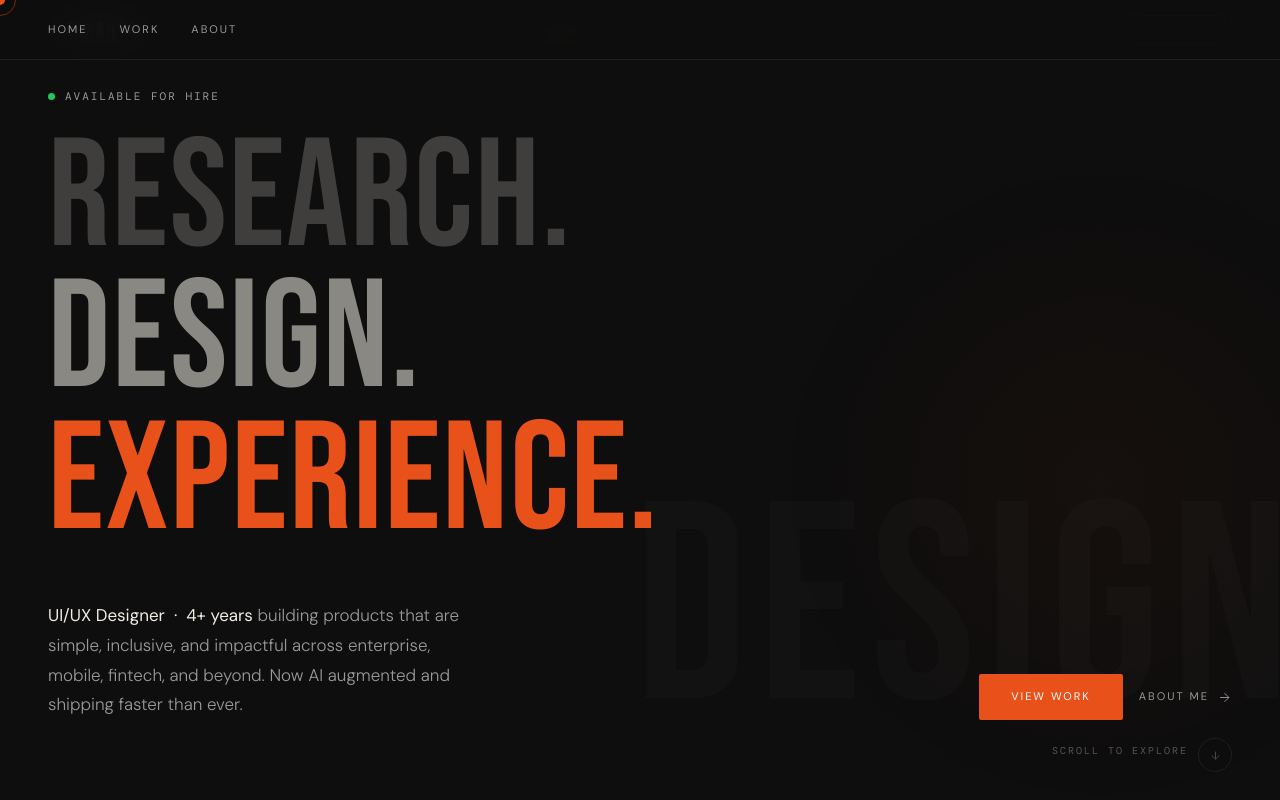
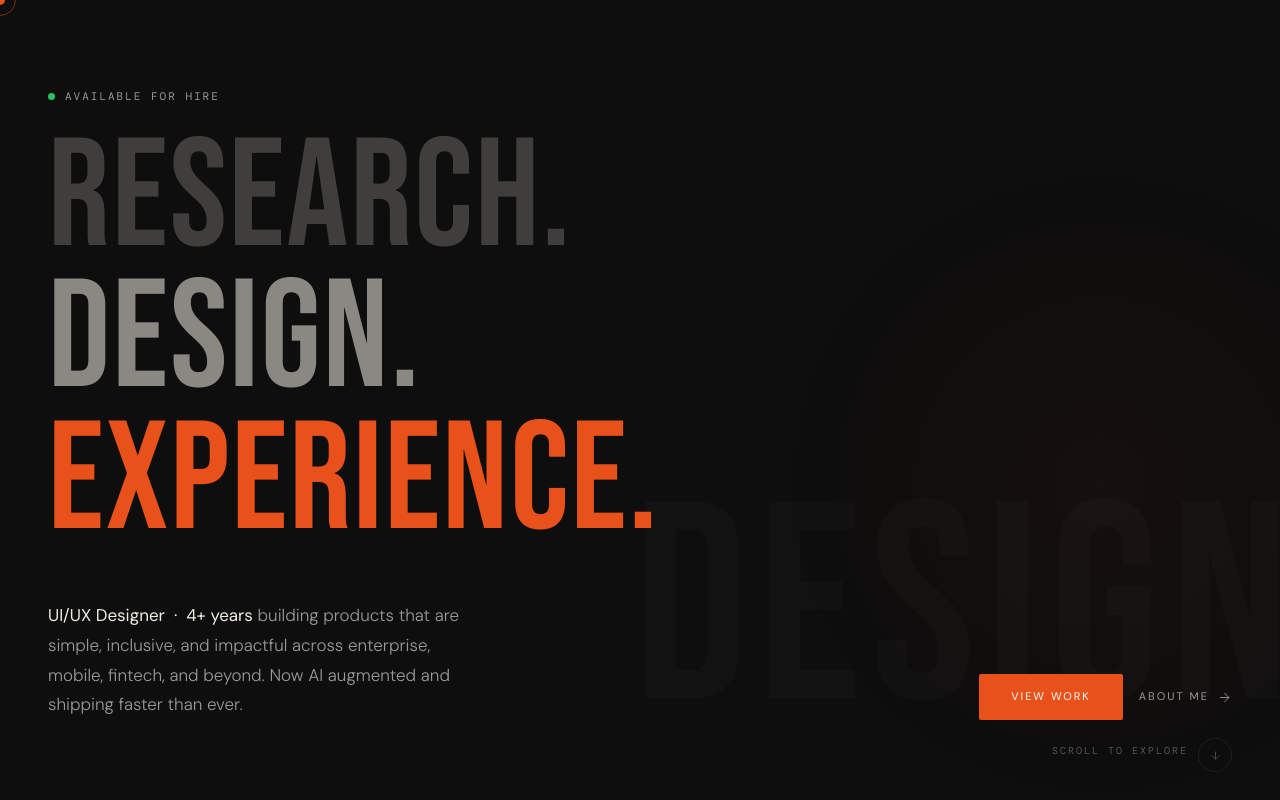
Before and after one commit to Dikshyachhetri/Portfolio, a React (Vite) app: page /Portfolio/home in a window 1280 px wide. Shown: the top 800 px of the page. Built offline with nearby package versions, Linux system fonts and the light colour scheme.

Commit message:
Remove navigation completely from portfolio

```diff
--- a/src/App.tsx
+++ b/src/App.tsx
@@ -1,7 +1,6 @@
 import React from 'react'
 import { Routes, Route, Navigate } from 'react-router-dom'
 import CustomCursor from './components/CustomCursor'
-import Nav from './components/Nav'
 
 import ScrollToTop from './components/ScrollToTop'
 import Footer from './components/Footer'
@@ -16,7 +15,6 @@ export default function App() {
     <>
       <CustomCursor />
       <ScrollToTop />
-      <Nav />
       <Routes>
         <Route path="/" element={<Navigate to="/home" replace />} />
         <Route path="/home" element={<HomePage />} />
--- a/src/components/Nav.tsx
+++ /dev/null
@@ -1,80 +0,0 @@
-import { useState, useEffect } from 'react'
-import { Link, useLocation } from 'react-router-dom'
-
-const NAV_LINKS = [
-  { to: '/home', label: 'Home' },
-  { to: '/about', label: 'About' },
-  { to: '/work', label: 'Work' },
-]
-
-function openGmail() {
-  window.open('https://mail.google.com/mail/?view=cm&fs=1&to=dikshyabc01@gmail.com', '_blank')
-}
-
-export default function Nav() {
-  const [drawerOpen, setDrawerOpen] = useState(false)
-  const location = useLocation()
-
-  const closeDrawer = () => setDrawerOpen(false)
-
-  useEffect(() => { setDrawerOpen(false) }, [location.pathname])
-
-  const isActive = (path: string) => location.pathname === path
-
-  return (
-    <>
-      <nav role="navigation" aria-label="Main navigation">
-        {/* Logo (leftmost) */}
-        <Link className="nav-logo" to="/home" aria-label="Dikshya Home">
-          <span className="nav-logo-dot" aria-hidden="true"></span>DIKSHYA
-        </Link>
-
-        {/* Nav links (center) */}
-        <ul className="nav-links" role="list">
-          {NAV_LINKS.map(link => (
-            <li key={link.to}>
-              <Link
-                to={link.to}
-                className={isActive(link.to) ? 'active' : ''}
-              >
-                {link.label}
-              </Link>
-            </li>
-          ))}
-        </ul>
-
-        {/* Hire Me button & hamburger (rightmost) */}
-        <div className="nav-right">
-          <button className="nav-cta" onClick={openGmail}>Hire Me</button>
-          <button
-            className="nav-hamburger"
-            id="hamburger"
-            aria-label={drawerOpen ? 'Close menu' : 'Open menu'}
-            aria-expanded={drawerOpen}
-            aria-controls="navDrawer"
-            onClick={() => setDrawerOpen(!drawerOpen)}
-          >
-            <span style={drawerOpen ? { transform: 'translateY(6.5px) rotate(45deg)' } : {}}></span>
-            <span style={drawerOpen ? { opacity: 0 } : {}}></span>
-            <span style={drawerOpen ? { transform: 'translateY(-6.5px) rotate(-45deg)' } : {}}></span>
-          </button>
-        </div>
-      </nav>
-      <nav
-        className={`nav-drawer${drawerOpen ? ' open' : ''}`}
-        id="navDrawer"
-        aria-label="Mobile navigation"
-      >
-        {NAV_LINKS.map(link => (
-          <Link key={link.to} to={link.to} onClick={closeDrawer}>{link.label}</Link>
-        ))}
-        <Link
-          to="/home"
-          onClick={(e) => { e.preventDefault(); closeDrawer(); openGmail() }}
-        >
-          Hire Me →
-        </Link>
-      </nav>
-    </>
-  )
-}
--- a/src/styles/global.css
+++ b/src/styles/global.css
@@ -86,89 +86,7 @@ body:has(button:hover) #cursor  { width:18px; height:18px }
 body:has(a:hover) #cursor-ring,
 body:has(button:hover) #cursor-ring { width:48px; height:48px; opacity:.35 }
 
-/* =====================================================
-   NAVIGATION
-   ===================================================== */
-nav {
-  position: fixed; top:0; left:0; right:0; z-index:100;
-  display: grid;
-  grid-template-columns: 1fr auto 1fr;
-  align-items: center;
-  padding: 0 var(--sp-lg); height: 60px;
-  border-bottom: 1px solid var(--border);
-  background: rgba(14,14,14,.9);
-  backdrop-filter: blur(18px);
-}
-.nav-logo {
-  font-family:'Bebas Neue',sans-serif; font-size:20px; letter-spacing:3px;
-  color:var(--white); text-decoration:none;
-  display:flex; align-items:center; gap:10px;
-  justify-self: start;
-}
-.nav-logo-dot {
-  width:9px; height:9px; background:var(--orange); border-radius:50%;
-  animation: navpulse 3s ease-in-out infinite;
-}
-@keyframes navpulse { 0%,100%{opacity:1;transform:scale(1)} 50%{opacity:.4;transform:scale(.7)} }
-
-.nav-links { display:flex; align-items:center; gap:36px; list-style:none; justify-self: center; }
-.nav-links a {
-  font-size:var(--text-xs); letter-spacing:2px; text-transform:uppercase;
-  color:var(--gray); text-decoration:none;
-  transition: color var(--dur-fast);
-  position:relative; padding-bottom:3px;
-}
-.nav-links a::after {
-  content:''; position:absolute; bottom:0; left:0;
-  width:0; height:1px; background:var(--orange);
-  transition: width var(--dur-mid) var(--ease);
-}
-.nav-links a:hover { color:var(--white) }
-.nav-links a:hover::after { width:100% }
-.nav-links a.active { color:var(--white) }
-.nav-links a.active::after { width:100% }
-
-.nav-cta {
-  font-size:var(--text-xs); letter-spacing:2px; text-transform:uppercase;
-  color:var(--orange); border:1px solid var(--orange);
-  padding:8px 22px; border-radius:2px; text-decoration:none;
-  transition: background var(--dur-fast), color var(--dur-fast), box-shadow var(--dur-fast);
-  cursor: pointer; background: none;
-}
-.nav-cta:hover { background:var(--orange); color:#fff; box-shadow: 0 0 20px rgba(232,82,26,.25) }
-
-.nav-right {
-  display: flex;
-  align-items: center;
-  gap: 12px;
-  justify-self: end;
-}
-
-.nav-hamburger {
-  display:none; flex-direction:column; gap:5px;
-  background:none; border:none; cursor:pointer; padding:8px;
-}
-.nav-hamburger span {
-  display:block; width:22px; height:1.5px; background:var(--white);
-  transition: transform var(--dur-mid) var(--ease), opacity var(--dur-fast);
-}
-.nav-drawer {
-  display:none; position:fixed; top:60px; left:0; right:0;
-  height:400px;
-  background:var(--bg);
-  border-bottom:1px solid var(--border);
-  padding:var(--sp-lg) var(--sp-lg);
-  flex-direction:column; gap:var(--sp-md);
-  z-index:200;
-  overflow-y:auto;
-}
-.nav-drawer a {
-  font-family:'Bebas Neue',sans-serif; font-size:36px; letter-spacing:3px;
-  color:var(--gray); text-decoration:none;
-  transition: color var(--dur-fast);
-}
-.nav-drawer a:hover { color:var(--orange) }
-.nav-drawer.open { display:flex }
+/* NAVIGATION REMOVED */
 
 /* =====================================================
    TOAST
@@ -202,11 +120,6 @@ nav {
   .hero-bottom{opacity:1;transform:none!important}
 }
 
-@media(max-width:900px){
-  nav{padding:0 24px}
-  .nav-links{display:none}
-  .nav-hamburger{display:flex}
-}
 
 /* Restore default cursor on touch devices */
 @media(pointer: coarse){
```
